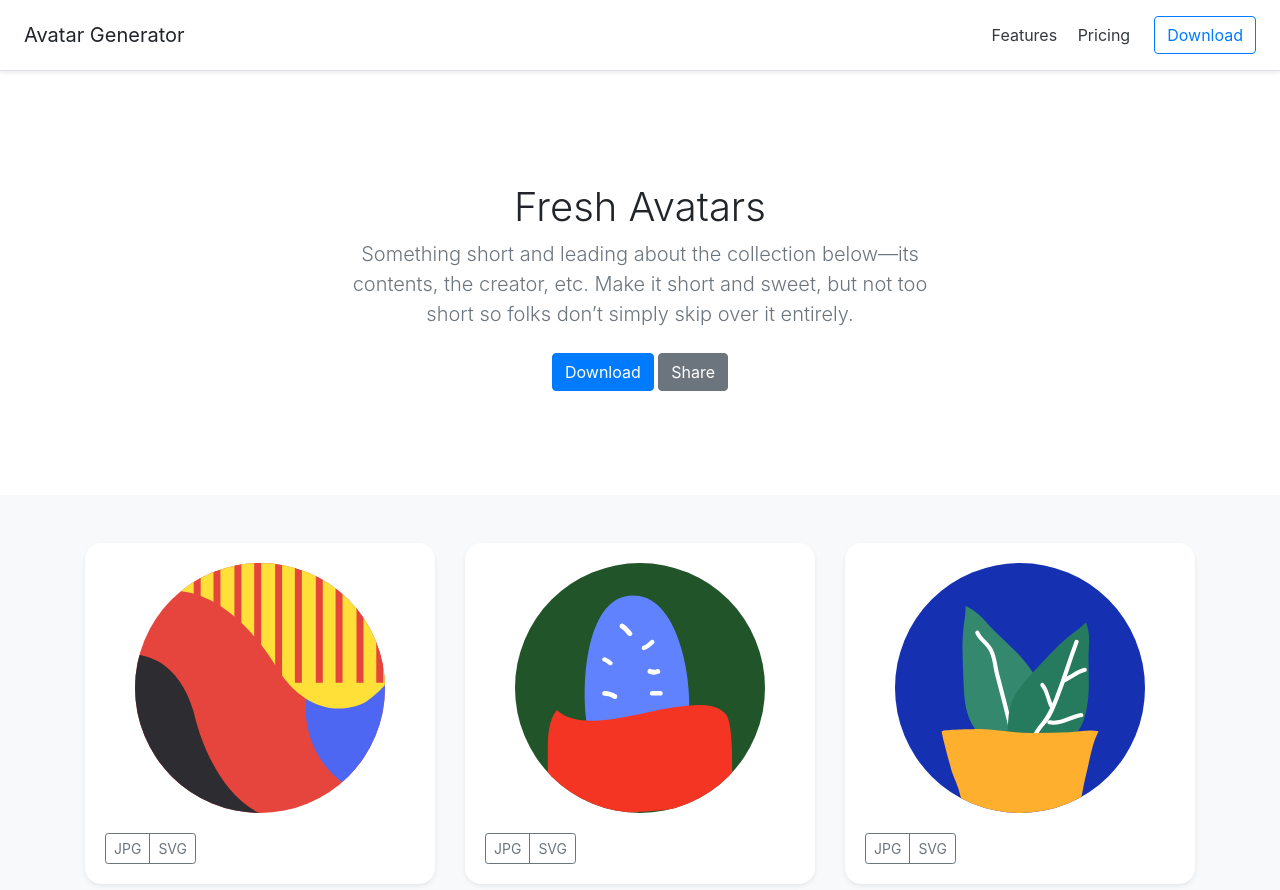
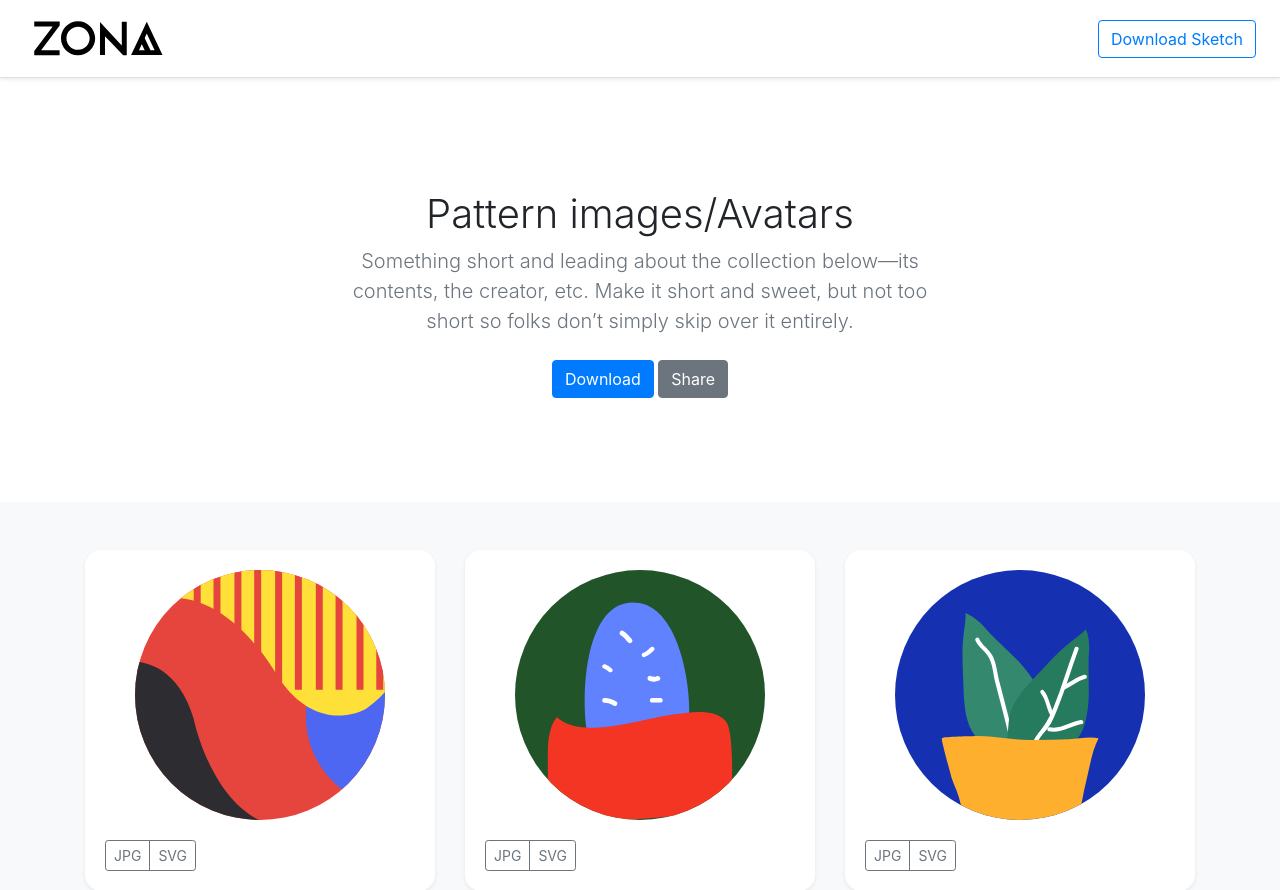
Before and after one commit to jayshreeanand/avatar-generator, a PHP site: page /index.html in a window 1280 px wide. Shown: the top 890 px of the page. Run offline with PHP 8.4, Linux system fonts and the light colour scheme.

Commit message:
Updated content; Added zona logo

```diff
--- a/assets/styles.css
+++ b/assets/styles.css
@@ -44,3 +44,8 @@ footer p {
 .card:hover {
   background-color: #eee;
 }
+
+.logo {
+  height: 35px;
+  padding-left: 10px;
+}
--- a/index.html
+++ b/index.html
@@ -35,23 +35,26 @@
   </head>
   <body>
   <div class="d-flex flex-column flex-md-row align-items-center p-3 px-md-4 mb-3 bg-white border-bottom shadow-sm">
-  <h5 class="my-0 mr-md-auto font-weight-normal">Avatar Generator</h5>
+
+  <a class="navbar-brand my-0 mr-md-auto"href="#">
+    <img class="logo" src="./assets/images/logo.svg" alt="">
+  </a>
+  <!-- <h5 class="my-0 mr-md-auto font-weight-normal">ZONA</h5> -->
   <nav class="my-2 my-md-0 mr-md-3">
-    <a class="p-2 text-dark" href="https://getbootstrap.com/docs/4.3/examples/pricing/#">Features</a>
-    <a class="p-2 text-dark" href="https://getbootstrap.com/docs/4.3/examples/pricing/#">Pricing</a>
+    <!-- <a class="p-2 text-dark" href="">About</a> -->
   </nav>
-  <a class="btn btn-outline-primary" href="https://getbootstrap.com/docs/4.3/examples/pricing/#">Download</a>
+  <a class="btn btn-outline-primary" href="">Download Sketch</a>
 </div>
 
 <main role="main">
 
   <section class="jumbotron text-center">
-    <div class="container">
-      <h1 class="jumbotron-heading">Fresh Avatars</h1>
+    <div class="container" id="top">
+      <h1 class="jumbotron-heading">Pattern images/Avatars</h1>
       <p class="lead text-muted">Something short and leading about the collection below—its contents, the creator, etc. Make it short and sweet, but not too short so folks don’t simply skip over it entirely.</p>
       <p>
         <a href="https://getbootstrap.com/docs/4.3/examples/album/#" class="btn btn-primary my-2">Download</a>
-        <a href="https://getbootstrap.com/docs/4.3/examples/album/#" class="btn btn-secondary my-2">Share</a>
+        <a href="" class="btn btn-secondary my-2">Share</a>
       </p>
     </div>
   </section>
@@ -63,7 +66,7 @@
 
         <div class="col-md-4">
           <div class="card mb-4 shadow-sm">
-            <img class="bd-placeholder-img card-img-top" width="100%" height="250" src="./assets/avatars/1.svg"xmlns="http://www.w3.org/2000/svg" />
+            <img class="bd-placeholder-img card-img-top" width="100%" height="250" src="./assets/images/avatars/1.svg"xmlns="http://www.w3.org/2000/svg" />
             <div class="card-body">
               <div class="d-flex justify-content-between align-items-center">
                 <div class="btn-group">
@@ -77,7 +80,7 @@
         </div>
         <div class="col-md-4">
           <div class="card mb-4 shadow-sm">
-            <img class="bd-placeholder-img card-img-top" width="100%" height="250" src="./assets/avatars/2.svg"xmlns="http://www.w3.org/2000/svg" />
+            <img class="bd-placeholder-img card-img-top" width="100%" height="250" src="./assets/images/avatars/2.svg"xmlns="http://www.w3.org/2000/svg" />
             <div class="card-body">
               <div class="d-flex justify-content-between align-items-center">
                 <div class="btn-group">
@@ -91,7 +94,7 @@
         </div>
         <div class="col-md-4">
           <div class="card mb-4 shadow-sm">
-            <img class="bd-placeholder-img card-img-top" width="100%" height="250" src="./assets/avatars/3.svg"xmlns="http://www.w3.org/2000/svg" />
+            <img class="bd-placeholder-img card-img-top" width="100%" height="250" src="./assets/images/avatars/3.svg"xmlns="http://www.w3.org/2000/svg" />
             <div class="card-body">
               <div class="d-flex justify-content-between align-items-center">
                 <div class="btn-group">
@@ -105,7 +108,7 @@
         </div>
         <div class="col-md-4">
           <div class="card mb-4 shadow-sm">
-            <img class="bd-placeholder-img card-img-top" width="100%" height="250" src="./assets/avatars/4.svg"xmlns="http://www.w3.org/2000/svg" />
+            <img class="bd-placeholder-img card-img-top" width="100%" height="250" src="./assets/images/avatars/4.svg"xmlns="http://www.w3.org/2000/svg" />
             <div class="card-body">
               <div class="d-flex justify-content-between align-items-center">
                 <div class="btn-group">
@@ -119,7 +122,7 @@
         </div>
         <div class="col-md-4">
           <div class="card mb-4 shadow-sm">
-            <img class="bd-placeholder-img card-img-top" width="100%" height="250" src="./assets/avatars/5.svg"xmlns="http://www.w3.org/2000/svg" />
+            <img class="bd-placeholder-img card-img-top" width="100%" height="250" src="./assets/images/avatars/5.svg"xmlns="http://www.w3.org/2000/svg" />
             <div class="card-body">
               <div class="d-flex justify-content-between align-items-center">
                 <div class="btn-group">
@@ -133,7 +136,7 @@
         </div>
         <div class="col-md-4">
           <div class="card mb-4 shadow-sm">
-            <img class="bd-placeholder-img card-img-top" width="100%" height="250" src="./assets/avatars/6.svg"xmlns="http://www.w3.org/2000/svg" />
+            <img class="bd-placeholder-img card-img-top" width="100%" height="250" src="./assets/images/avatars/6.svg"xmlns="http://www.w3.org/2000/svg" />
             <div class="card-body">
               <div class="d-flex justify-content-between align-items-center">
                 <div class="btn-group">
@@ -147,7 +150,7 @@
         </div>
         <div class="col-md-4">
           <div class="card mb-4 shadow-sm">
-            <img class="bd-placeholder-img card-img-top" width="100%" height="250" src="./assets/avatars/7.svg"xmlns="http://www.w3.org/2000/svg" />
+            <img class="bd-placeholder-img card-img-top" width="100%" height="250" src="./assets/images/avatars/7.svg"xmlns="http://www.w3.org/2000/svg" />
             <div class="card-body">
               <div class="d-flex justify-content-between align-items-center">
                 <div class="btn-group">
@@ -161,7 +164,7 @@
         </div>
         <div class="col-md-4">
           <div class="card mb-4 shadow-sm">
-            <img class="bd-placeholder-img card-img-top" width="100%" height="250" src="./assets/avatars/8.svg"xmlns="http://www.w3.org/2000/svg" />
+            <img class="bd-placeholder-img card-img-top" width="100%" height="250" src="./assets/images/avatars/8.svg"xmlns="http://www.w3.org/2000/svg" />
             <div class="card-body">
               <div class="d-flex justify-content-between align-items-center">
                 <div class="btn-group">
@@ -175,7 +178,7 @@
         </div>
         <div class="col-md-4">
           <div class="card mb-4 shadow-sm">
-            <img class="bd-placeholder-img card-img-top" width="100%" height="250" src="./assets/avatars/9.svg"xmlns="http://www.w3.org/2000/svg" />
+            <img class="bd-placeholder-img card-img-top" width="100%" height="250" src="./assets/images/avatars/9.svg"xmlns="http://www.w3.org/2000/svg" />
             <div class="card-body">
               <div class="d-flex justify-content-between align-items-center">
                 <div class="btn-group">
@@ -189,7 +192,7 @@
         </div>
         <div class="col-md-4">
           <div class="card mb-4 shadow-sm">
-            <img class="bd-placeholder-img card-img-top" width="100%" height="250" src="./assets/avatars/10.svg"xmlns="http://www.w3.org/2000/svg" />
+            <img class="bd-placeholder-img card-img-top" width="100%" height="250" src="./assets/images/avatars/10.svg"xmlns="http://www.w3.org/2000/svg" />
             <div class="card-body">
               <div class="d-flex justify-content-between align-items-center">
                 <div class="btn-group">
@@ -203,7 +206,7 @@
         </div>
         <div class="col-md-4">
           <div class="card mb-4 shadow-sm">
-            <img class="bd-placeholder-img card-img-top" width="100%" height="250" src="./assets/avatars/11.svg"xmlns="http://www.w3.org/2000/svg" />
+            <img class="bd-placeholder-img card-img-top" width="100%" height="250" src="./assets/images/avatars/11.svg"xmlns="http://www.w3.org/2000/svg" />
             <div class="card-body">
               <div class="d-flex justify-content-between align-items-center">
                 <div class="btn-group">
@@ -217,7 +220,7 @@
         </div>
         <div class="col-md-4">
           <div class="card mb-4 shadow-sm">
-            <img class="bd-placeholder-img card-img-top" width="100%" height="250" src="./assets/avatars/12.svg"xmlns="http://www.w3.org/2000/svg" />
+            <img class="bd-placeholder-img card-img-top" width="100%" height="250" src="./assets/images/avatars/12.svg"xmlns="http://www.w3.org/2000/svg" />
             <div class="card-body">
               <div class="d-flex justify-content-between align-items-center">
                 <div class="btn-group">
@@ -231,7 +234,7 @@
         </div>
         <div class="col-md-4">
           <div class="card mb-4 shadow-sm">
-            <img class="bd-placeholder-img card-img-top" width="100%" height="250" src="./assets/avatars/13.svg"xmlns="http://www.w3.org/2000/svg" />
+            <img class="bd-placeholder-img card-img-top" width="100%" height="250" src="./assets/images/avatars/13.svg"xmlns="http://www.w3.org/2000/svg" />
             <div class="card-body">
               <div class="d-flex justify-content-between align-items-center">
                 <div class="btn-group">
@@ -245,7 +248,7 @@
         </div>
         <div class="col-md-4">
           <div class="card mb-4 shadow-sm">
-            <img class="bd-placeholder-img card-img-top" width="100%" height="250" src="./assets/avatars/14.svg"xmlns="http://www.w3.org/2000/svg" />
+            <img class="bd-placeholder-img card-img-top" width="100%" height="250" src="./assets/images/avatars/14.svg"xmlns="http://www.w3.org/2000/svg" />
             <div class="card-body">
               <div class="d-flex justify-content-between align-items-center">
                 <div class="btn-group">
@@ -259,7 +262,7 @@
         </div>
         <div class="col-md-4">
           <div class="card mb-4 shadow-sm">
-            <img class="bd-placeholder-img card-img-top" width="100%" height="250" src="./assets/avatars/15.svg"xmlns="http://www.w3.org/2000/svg" />
+            <img class="bd-placeholder-img card-img-top" width="100%" height="250" src="./assets/images/avatars/15.svg"xmlns="http://www.w3.org/2000/svg" />
             <div class="card-body">
               <div class="d-flex justify-content-between align-items-center">
                 <div class="btn-group">
@@ -280,10 +283,9 @@
 <footer class="text-muted">
   <div class="container">
     <p class="float-right">
-      <a href="https://getbootstrap.com/docs/4.3/examples/album/#">Back to top</a>
+      <a href="#top">Back to top</a>
     </p>
-    <p>Album example is © Bootstrap, but please download and customize it for yourself!</p>
-    <p>New to Bootstrap? <a href="https://getbootstrap.com/">Visit the homepage</a> or read our <a href="https://getbootstrap.com/docs/4.3/getting-started/introduction/">getting started guide</a>.</p>
+    <p>© Zona 2019</p>
   </div>
 </footer>
 <script src="./assets/jquery-3.3.1.slim.min.js" integrity="sha384-q8i/X+965DzO0rT7abK41JStQIAqVgRVzpbzo5smXKp4YfRvH+8abtTE1Pi6jizo" crossorigin="anonymous"></script>
```
Also changed, not shown: assets/images/avatars/1.svg (renamed from assets/avatars/1.svg), assets/images/avatars/10.svg (renamed from assets/avatars/10.svg), assets/images/avatars/11.svg (renamed from assets/avatars/11.svg), assets/images/avatars/12.svg (renamed from assets/avatars/12.svg), assets/images/avatars/13.svg (renamed from assets/avatars/13.svg), assets/images/avatars/14.svg (renamed from assets/avatars/14.svg), assets/images/avatars/15.svg (renamed from assets/avatars/15.svg), assets/images/avatars/2.svg (renamed from assets/avatars/2.svg), assets/images/avatars/3.svg (renamed from assets/avatars/3.svg), assets/images/avatars/4.svg (renamed from assets/avatars/4.svg), assets/images/avatars/5.svg (renamed from assets/avatars/5.svg), assets/images/avatars/6.svg (renamed from assets/avatars/6.svg), assets/images/avatars/7.svg (renamed from assets/avatars/7.svg), assets/images/avatars/8.svg (renamed from assets/avatars/8.svg), 2 more files.
